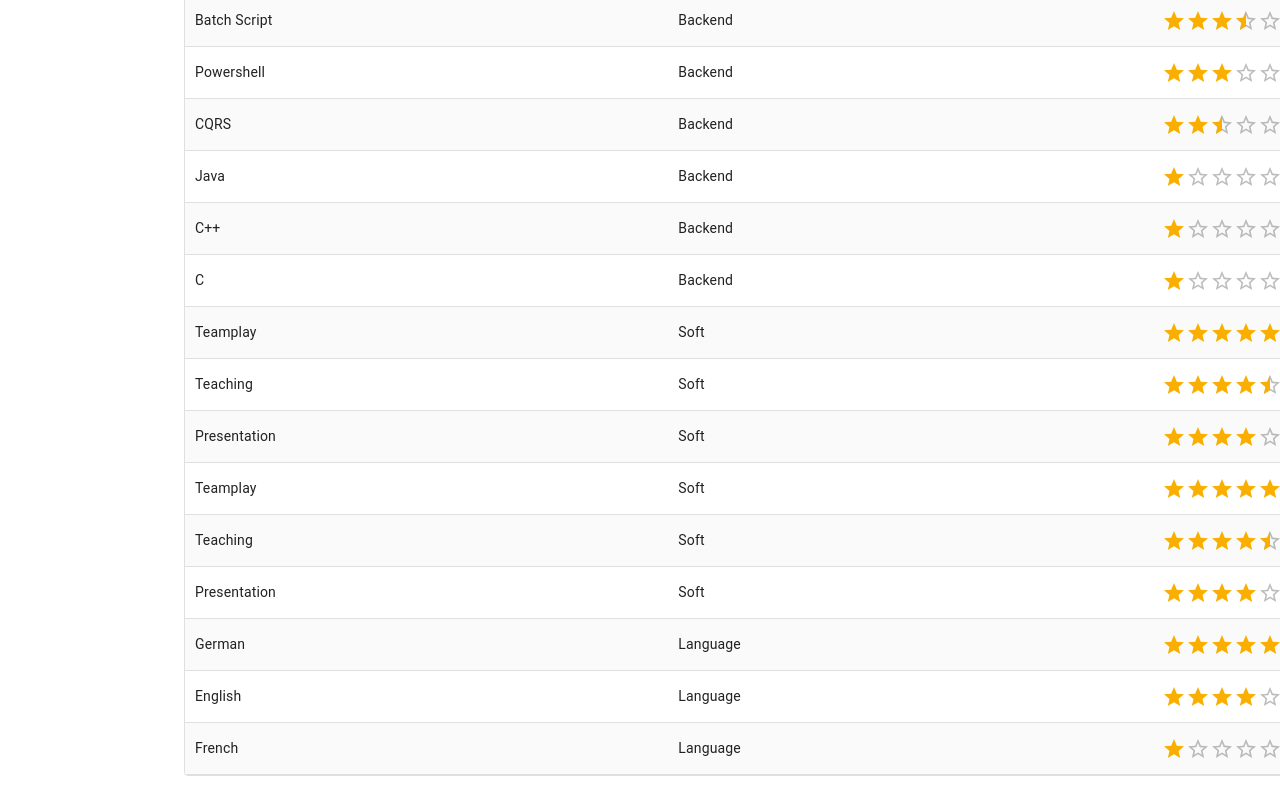
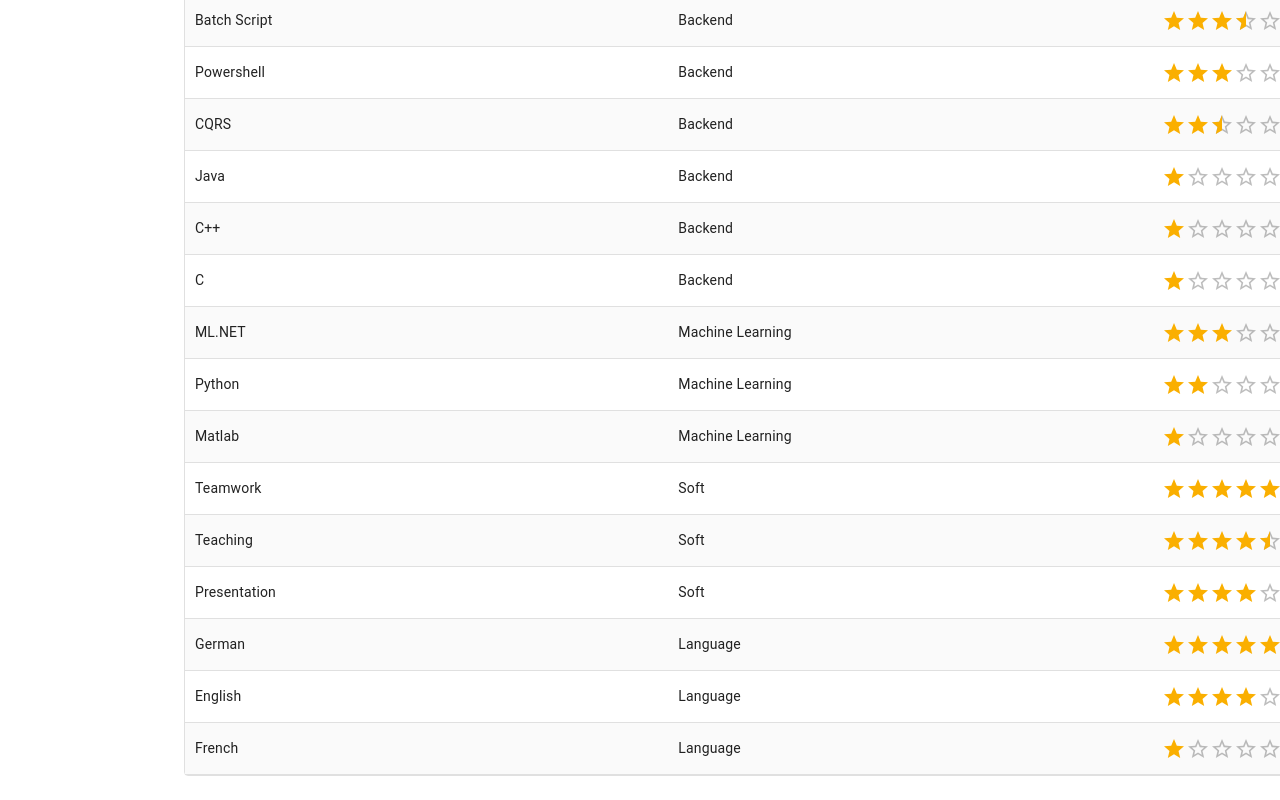
Before and after one commit to thorstenalpers/homepage, a Next.js app: page /skills in a window 1280 px wide. Shown: the part 1710-2510 px from the top of the page. Built offline with nearby package versions, Linux system fonts and the light colour scheme.

Commit message:
Fix ids of skills

```diff
--- a/src/app/skills/skillDataArray.ts
+++ b/src/app/skills/skillDataArray.ts
@@ -41,12 +41,12 @@ const skillDataArray: SkillDataType[] = [
   { id: 38, skill: 'Python', type: 'Machine Learning', rating: 2 },
   { id: 39, skill: 'Matlab', type: 'Machine Learning', rating: 1 },
 
-  { id: 37, skill: 'Teamplay', type: 'Soft', rating: 5 },
-  { id: 38, skill: 'Teaching', type: 'Soft', rating: 4.5 },
-  { id: 39, skill: 'Presentation', type: 'Soft', rating: 4 },
-  { id: 40, skill: 'German', type: 'Language', rating: 5 },
-  { id: 41, skill: 'English', type: 'Language', rating: 4 },
-  { id: 42, skill: 'French', type: 'Language', rating: 1 },
+  { id: 40, skill: 'Teamwork', type: 'Soft', rating: 5 },
+  { id: 41, skill: 'Teaching', type: 'Soft', rating: 4.5 },
+  { id: 42, skill: 'Presentation', type: 'Soft', rating: 4 },
+  { id: 43, skill: 'German', type: 'Language', rating: 5 },
+  { id: 44, skill: 'English', type: 'Language', rating: 4 },
+  { id: 45, skill: 'French', type: 'Language', rating: 1 },
 ];
 
 export default skillDataArray;
```
